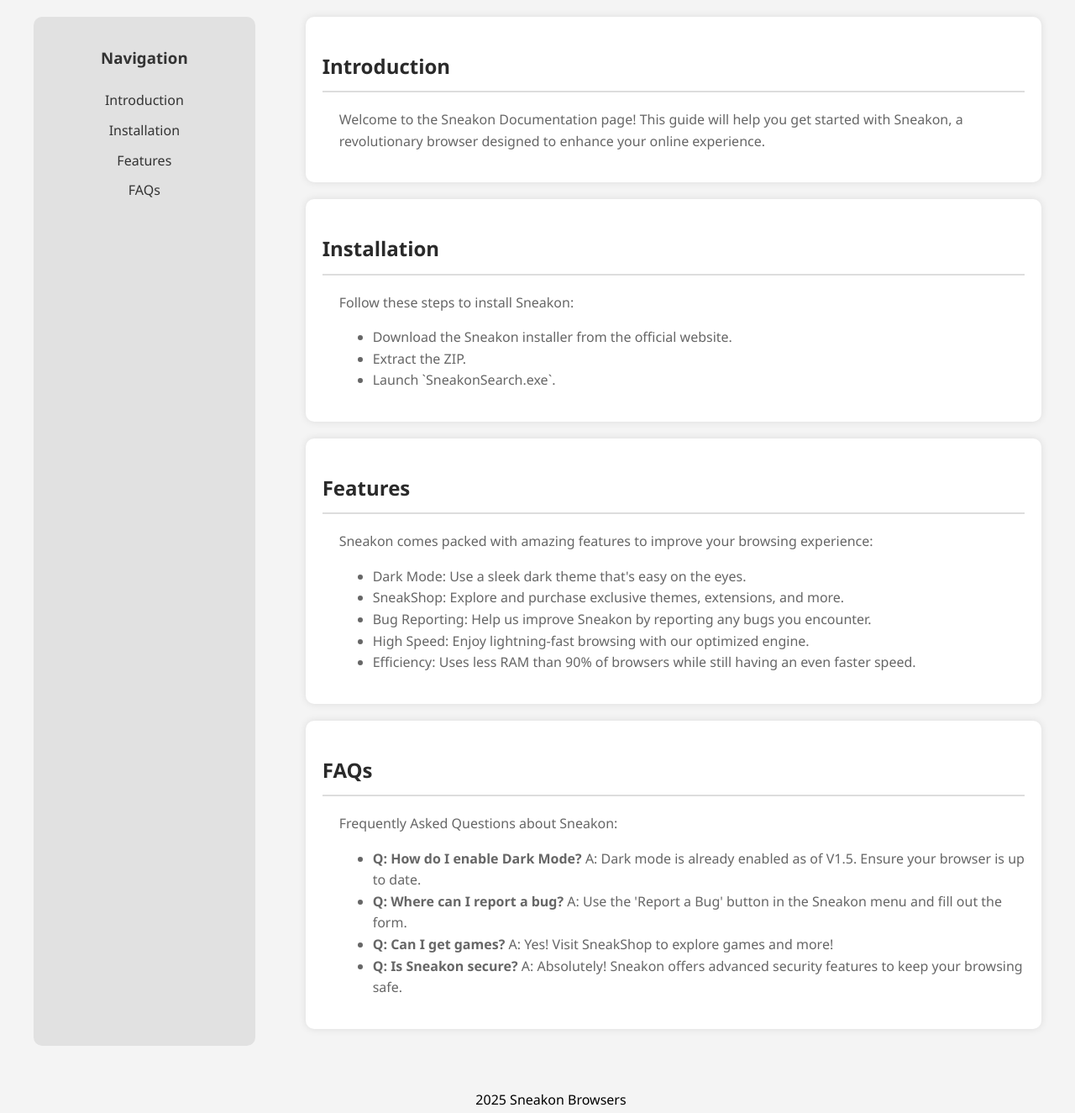
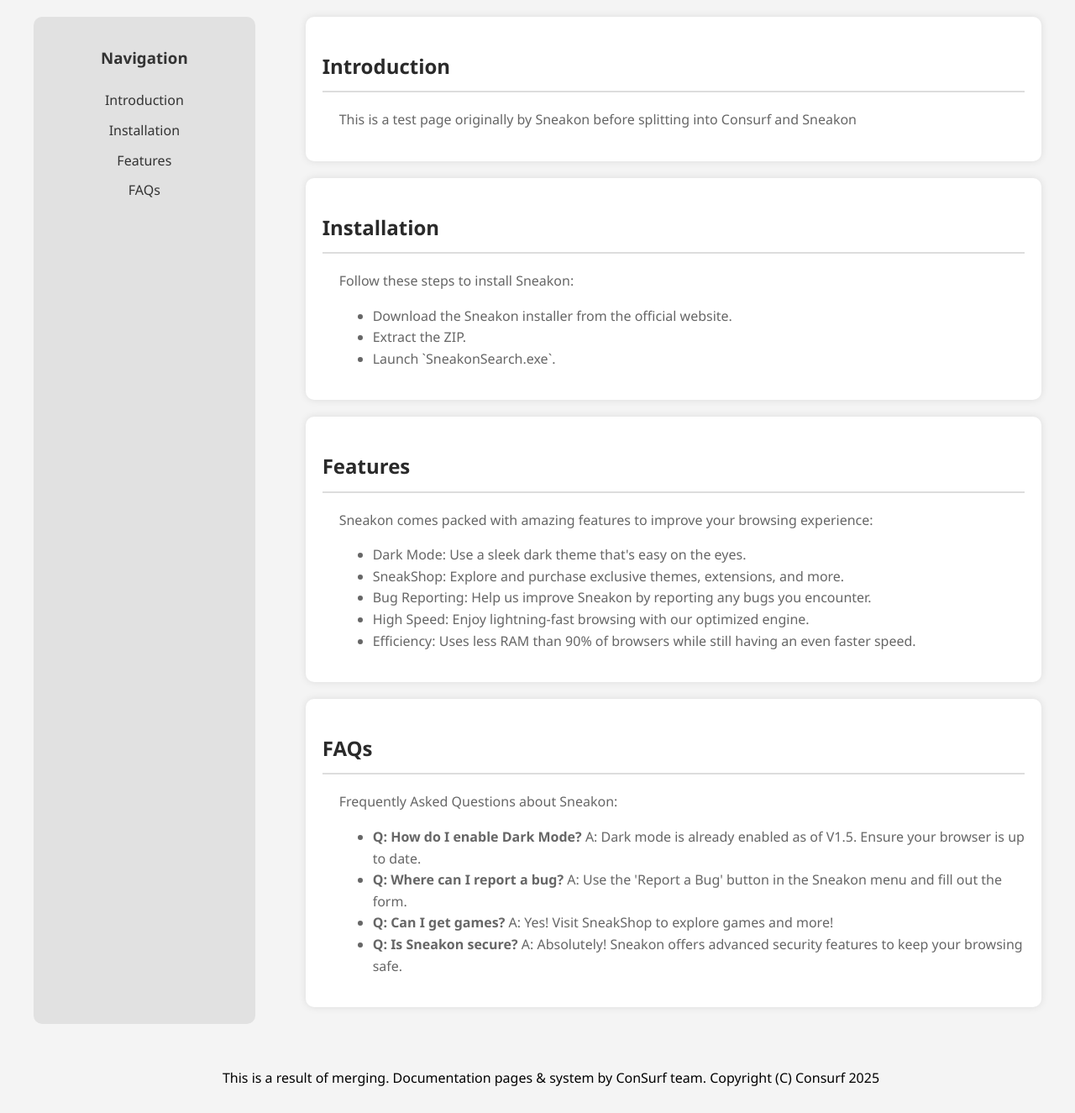
Before and after one commit to consurf/docs, a plain HTML site: page sneakonsearch.html in a window 1280 px wide. Shown: the top 1325 px of the page at 84% size. Drawn offline with Linux system fonts and the light colour scheme.

Commit message:
Update sneakonsearch.html

```diff
--- a/sneakonsearch.html
+++ b/sneakonsearch.html
@@ -104,7 +104,7 @@
         <div class="main-content">
             <section class="section" id="introduction">
                 <h2>Introduction</h2>
-                <p>Welcome to the Sneakon Documentation page! This guide will help you get started with Sneakon, a revolutionary browser designed to enhance your online experience.</p>
+                <p>This is a test page originally by Sneakon before splitting into Consurf and Sneakon</p>
             </section>
 
             <section class="section" id="installation">
@@ -142,7 +142,7 @@
         </div>
     </div>
     <footer>
-        <p>2025 Sneakon Browsers</p>
+        <p>This is a result of merging. Documentation pages & system by ConSurf team. Copyright (C) Consurf 2025</p>
     </footer>
 
 
```
